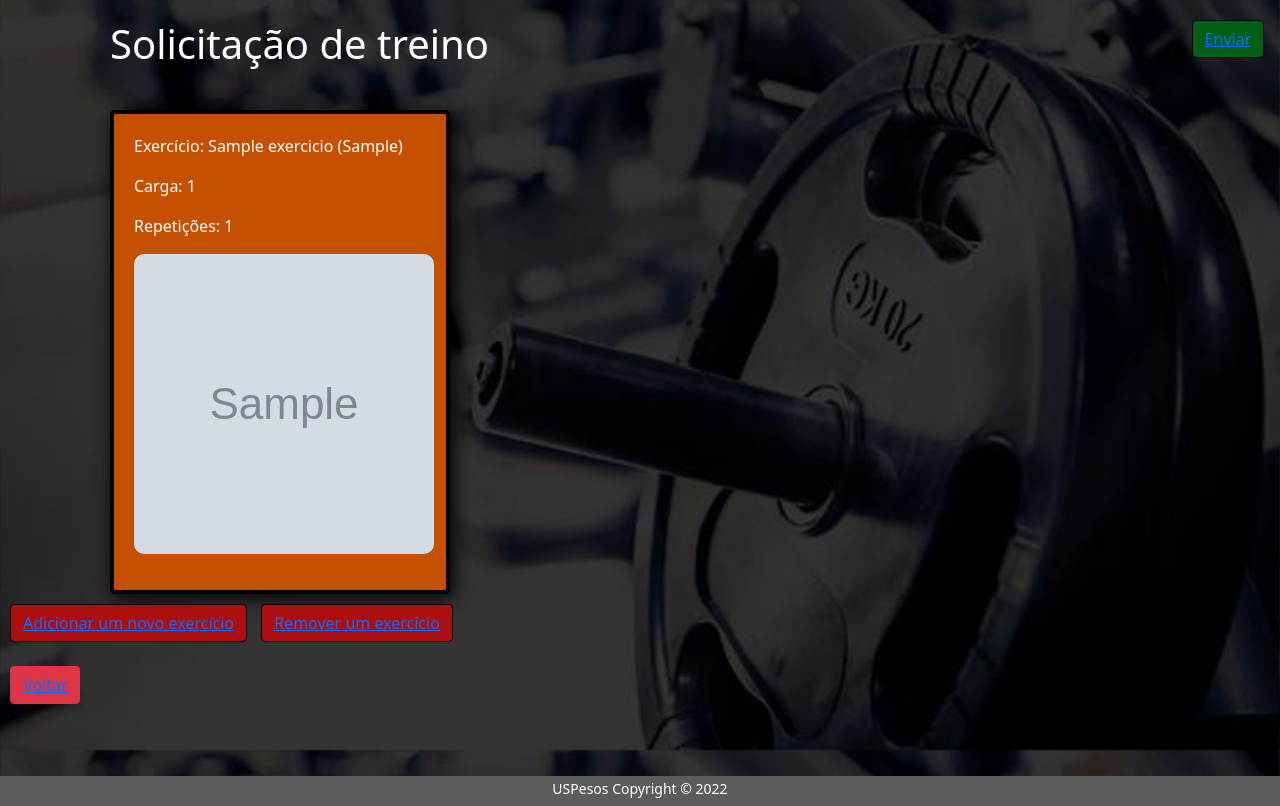
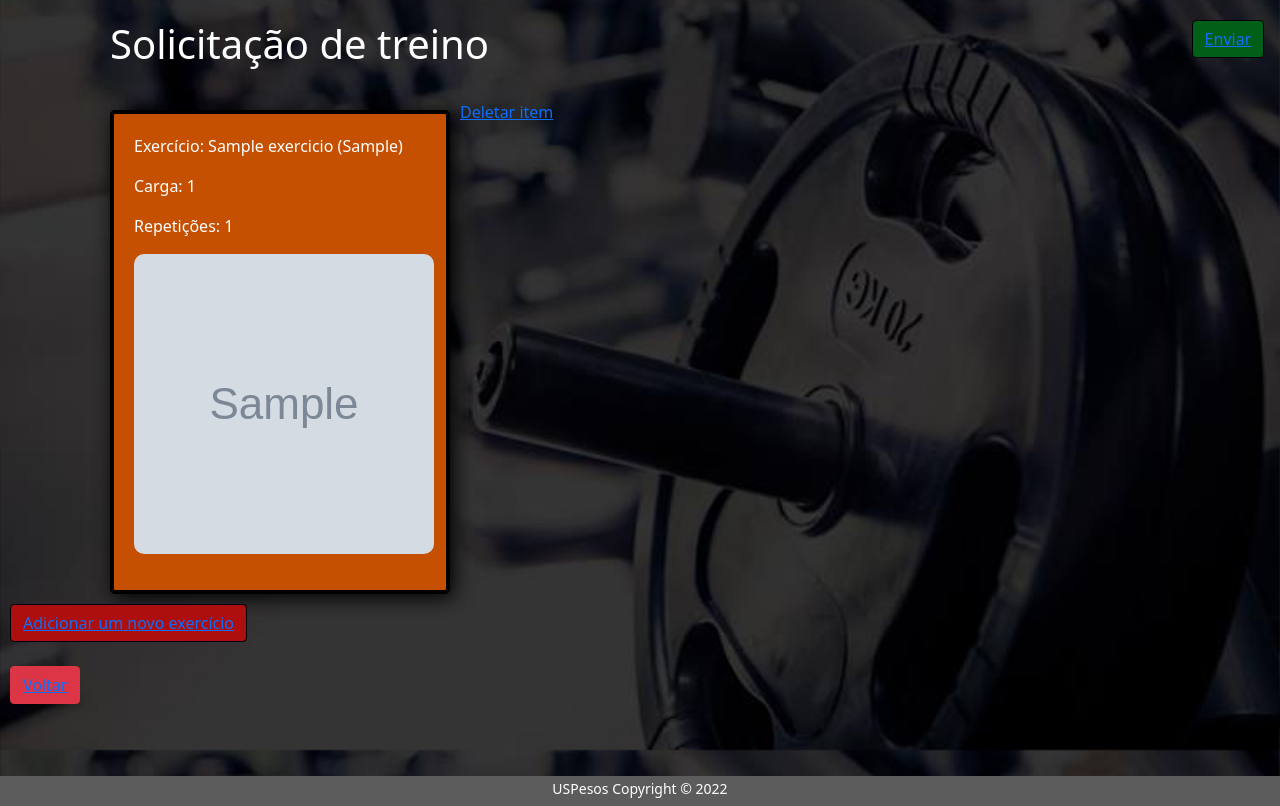
Before and after one commit to tomasolenscki/USPesos, a Django app: page /professores/solicitacoes/1/ in a window 1280 px wide. Shown: the part 50-856 px from the top of the page. Run offline with Django 4.2, Linux system fonts and the light colour scheme; a user stored in the database is signed in; tables that the repository leaves empty hold one stand-in row (values such as "Sample post"); grey boxes marked "Sample" are stand-in pictures; some libraries are stand-ins or nearby versions.

Commit message:
Atualizado o treino

```diff
--- a/alunos/views.py
+++ b/alunos/views.py
@@ -120,12 +120,14 @@ def editarperfil(request):
 def meutreino(request):
     aluno = Aluno.objects.get(user=request.user)
     treino = Treino.objects.filter(aluno = aluno).filter(criado = True).last()
+    treino_vigente = Treino.objects.filter(aluno = aluno).filter(criado = False).last()
     context={}
     if treino:
         itenstreino = Itemtreino.objects.filter( treino = treino).all()
         context = {
             'treino' : treino,
             'itenstreino' : itenstreino,
+            'treino_vigente' : treino_vigente
             }
 
     return render(request, 'alunos/meutreino.html', context = context)
--- a/professores/templates/professores/solicitacao.html
+++ b/professores/templates/professores/solicitacao.html
@@ -5,6 +5,7 @@ Criar Treino
 {% endblock title %}
 
 {% block content %}
+
 <div id = "tp">
     <div class = "p1"><h1><p style="color: white;">Solicitação de treino</p></h1></div>
     <div class = "p2"><button style="border-color:#000000; background-color: #025f18;"class="btn btn-primary" aria-pressed="true"><a href = "{% url 'professores:manda_treino' pk %}">Enviar</a></button></div>
@@ -19,6 +20,7 @@ Criar Treino
             <p> Repetições: {{ item.repeticao }}</p>
             <p><img src="{{ item.exercicio.urlfoto }}" alt="Foto do exercicio" id="foto-exercicio"> </p>
         </div>
+        <p><a href = "{% url 'professores:deleta_ex_treino' pk item.pk %}">Deletar item</a> </p>
         <br>
     {% endfor %}
     </div>
@@ -26,8 +28,7 @@ Criar Treino
 
 {% endif %}
 
-        <button style="border-color:#000000; background-color: #ad0e0e;" class="btn btn-primary" aria-pressed="true"><a href = "{% url 'professores:add_ex_treino'  pk  %}">Adicionar um novo exercício</a></button>
-        <button style="border-color:#000000; background-color: #ad0e0e;"class="btn btn-primary" aria-pressed="true"><a href = "">Remover um exercício</a></button> <br><br>
+        <button style="border-color:#000000; background-color: #ad0e0e;" class="btn btn-primary" aria-pressed="true"><a href = "{% url 'professores:add_ex_treino'  pk  %}">Adicionar um novo exercício</a></button>  <br><br>
         <button class="btn btn-danger" aria-pressed="true"><a href = "{% url 'professores:solicitacoes'  %}">Voltar</a></button> <br><br>
 
 {% endblock %}
--- a/professores/urls.py
+++ b/professores/urls.py
@@ -12,6 +12,7 @@ urlpatterns = [
     path('aulas/', views.aulas, name = 'aulas'),
     path('solicitacoes/<int:pk>/',views.mostra_treino, name = 'mostra_treino'),
     path('solicitacoes/<int:pk>/add',views.treino_add_ex, name = 'add_ex_treino'),
+    path('solicitacoes/<int:pk>/delete/<int:pk2>/',views.treino_deleta_ex, name = 'deleta_ex_treino'),
     path('solicitacoes/<int:pk>/send',views.manda_treino, name = 'manda_treino'),
     path('aulas/<int:pk>/vis',views.visivel, name = 'aula_visivel'),
     path('aulas/<int:pk>/det',views.detalhe_aula, name = 'detalhe_aula'),
--- a/professores/views.py
+++ b/professores/views.py
@@ -39,7 +39,8 @@ def mostra_treino(request, pk):
 
     context = {
         'itenstreino' : itenstreino,
-        'pk' : pk
+        'pk' : pk,
+        'treino' : treino,
     }
 
     return render(request, 'professores/solicitacao.html', context= context)
@@ -77,6 +78,17 @@ def treino_add_ex(request, pk):
         form = ItemTreinoForm()
 
     return render(request, 'professores/montar.html', { 'treino' : treino, 'form' : form })
+
+def treino_deleta_ex(request, pk, pk2):
+
+    item_treino = get_object_or_404(Itemtreino, pk = pk2)
+    treino = item_treino.treino
+    pk3 = item_treino.treino.pk
+    item_treino.delete()
+
+    return redirect('professores:mostra_treino', pk3)
+
+
 
 @method_decorator([login_required, professor_required], name='dispatch')
 class AdicionaAula(CreateView):
```
Also changed, not shown: alunos/templates/alunos/meutreino.html (+21 -2 lines), README.md.
